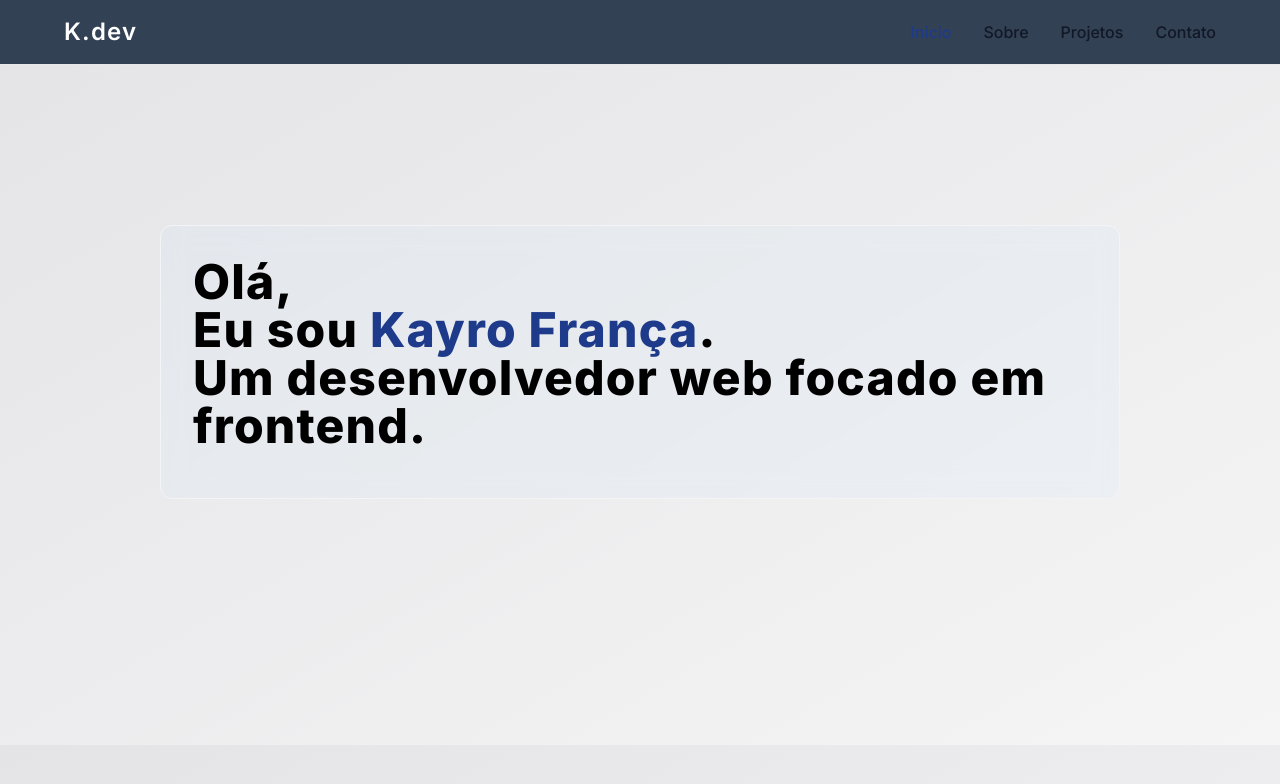
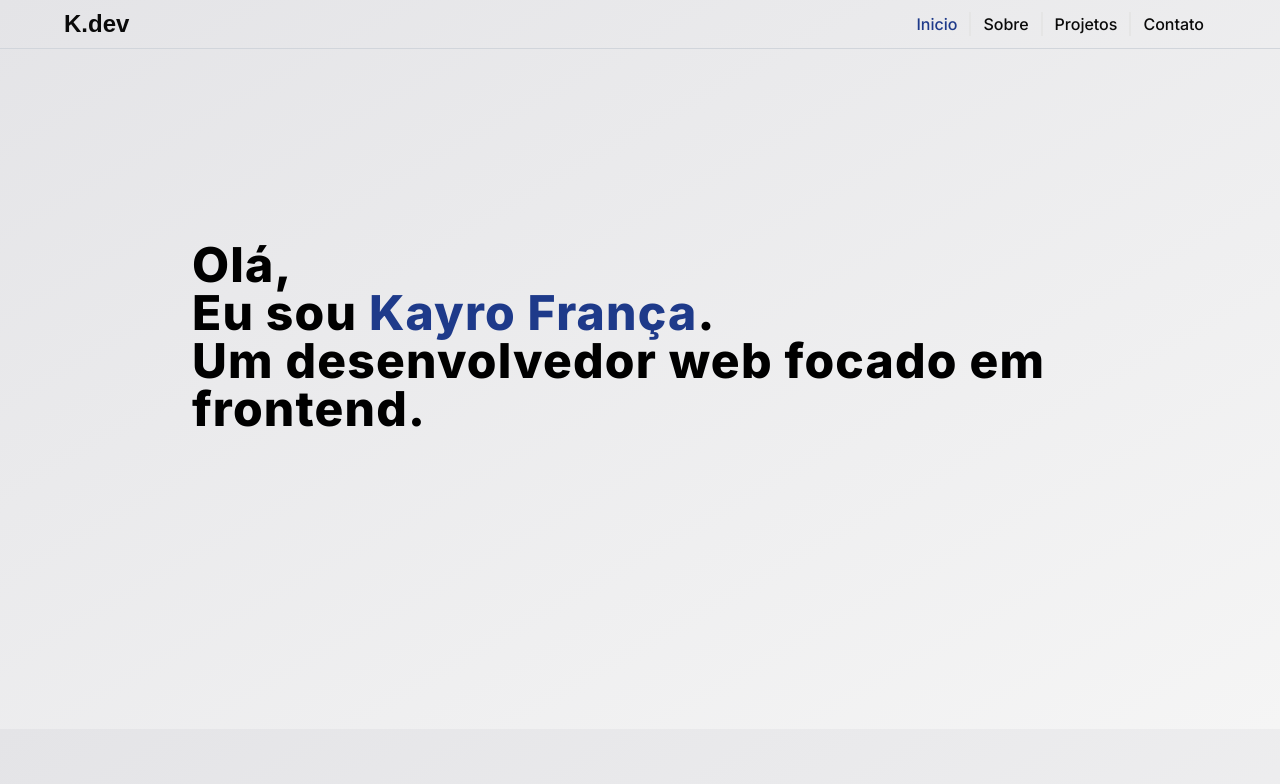
Before and after one commit to Kako-0/my-portfolio, a Next.js app: page / in a window 1280 px wide. Shown: the top 784 px of the page. Built offline with nearby package versions, Linux system fonts and the light colour scheme; a web font is replaced by a local one.

Commit message:
refactored style

```diff
--- a/src/app/page.tsx
+++ b/src/app/page.tsx
@@ -4,14 +4,14 @@ export default function Home() {
   return (
     <>
       <Header />
-      <main className="flex flex-col items-start w-full h-[85vh] relative p-40">
-        <div className="grid gap-4 place-items-start p-8 bg-blue-200 rounded-xl bg-clip-padding backdrop-filter backdrop-blur-md bg-opacity-10 border border-gray-100">
-          <h1 className=" font-extrabold text-5xl tracking-wide">
+      <main className="flex flex-col items-start w-full h-[85vh] relative md:p-40 bg-transparent">
+        <div className="grid gap-4 place-items-start p-8">
+          <h1 className="font-extrabold text-4xl md:text-5xl tracking-wide">
             Olá, <br />
             Eu sou <span className="text-blue-900">Kayro França</span>. <br />
             Um desenvolvedor web focado em frontend.
           </h1>
-          <h2 className=" font-bold text-3xl"></h2>
+          <h2 className="font-bold text-3xl"></h2>
         </div>
       </main>
     </>
--- a/src/components/Header/index.tsx
+++ b/src/components/Header/index.tsx
@@ -1,4 +1,5 @@
 "use client";
+import { rozha } from "@/app/fonts";
 import React, { useState } from "react";
 
 function Header() {
@@ -13,11 +14,13 @@ function Header() {
   };
 
   return (
-    <header className="text-white w-full border-b border-gray-200">
-      <nav className="border-gray-200 bg-slate-700 ">
-        <div className=" flex flex-wrap items-center justify-between mx-auto py-4 px-16">
+    <header className="text-white w-full border-b border-gray-300">
+      <nav className="border-gray-900">
+        <div className=" flex flex-wrap items-center justify-between mx-auto py-2 px-16">
           <a href="#" className="flex items-center">
-            <span className="self-center text-2xl font-semibold whitespace-nowrap dark:text-white tracking-wider">
+            <span
+              className={`${rozha.className} self-center text-2xl font-semibold whitespace-nowrap text-neutral-950`}
+            >
               K.dev
             </span>
           </a>
@@ -50,8 +53,8 @@ function Header() {
             className="hidden w-full md:block md:w-auto"
             id="navbar-solid-bg"
           >
-            <ul className="flex flex-col font-medium mt-4 rounded-lg bg-gray-50 md:flex-row md:space-x-8 md:mt-0 md:border-0 md:bg-transparent dark:bg-gray-800 md:dark:bg-transparent dark:border-gray-700">
-              <li>
+            <ul className="flex flex-col font-medium mt-4 rounded-lg bg-gray-50 md:flex-row md:mt-0 md:border-0 md:bg-transparent dark:bg-gray-800 md:dark:bg-transparent dark:border-gray-700">
+              <li className="border-r-2 border-neutral-200 px-3">
                 <a
                   href="#"
                   className="block py-2 pl-3 pr-4 text-white bg-blue-900 rounded md:bg-transparent md:text-blue-900 md:p-0 md:dark:text-blue-500 dark:bg-blue-600 md:dark:bg-transparent"
@@ -60,26 +63,26 @@ function Header() {
                   Inicio
                 </a>
               </li>
-              <li>
+              <li className="border-r-2 border-neutral-200 px-3">
                 <a
                   href="#"
-                  className="block py-2 pl-3 pr-4 text-gray-900 rounded hover:bg-gray-100 md:hover:bg-transparent md:border-0 md:hover:text-blue-700 md:p-0 dark:text-white md:dark:hover:text-blue-500 dark:hover:bg-gray-700 dark:hover:text-white md:dark:hover:bg-transparent"
+                  className="block py-2 pl-3 pr-4 text-neutral-950 rounded hover:bg-gray-100 md:hover:bg-transparent md:border-0 md:hover:text-blue-700 md:p-0  md:dark:hover:text-blue-500 dark:hover:bg-gray-700 dark:hover:text-white md:dark:hover:bg-transparent"
                 >
                   Sobre
                 </a>
               </li>
-              <li>
+              <li className="border-r-2 border-neutral-200 px-3">
                 <a
                   href="#"
-                  className="block py-2 pl-3 pr-4 text-gray-900 rounded hover:bg-gray-100 md:hover:bg-transparent md:border-0 md:hover:text-blue-700 md:p-0 dark:text-white md:dark:hover:text-blue-500 dark:hover:bg-gray-700 dark:hover:text-white md:dark:hover:bg-transparent"
+                  className="block py-2 pl-3 pr-4 text-neutral-950 rounded hover:bg-gray-100 md:hover:bg-transparent md:border-0 md:hover:text-blue-700 md:p-0  md:dark:hover:text-blue-500 dark:hover:bg-gray-700 dark:hover:text-white md:dark:hover:bg-transparent"
                 >
                   Projetos
                 </a>
               </li>
-              <li>
+              <li className="px-3">
                 <a
                   href="#"
-                  className="block py-2 pl-3 pr-4 text-gray-900 rounded hover:bg-gray-100 md:hover:bg-transparent md:border-0 md:hover:text-blue-700 md:p-0 dark:text-white md:dark:hover:text-blue-500 dark:hover:bg-gray-700 dark:hover:text-white md:dark:hover:bg-transparent"
+                  className="block py-2 pl-3 pr-4 text-neutral-950 rounded hover:bg-gray-100 md:hover:bg-transparent md:border-0 md:hover:text-blue-700 md:p-0  md:dark:hover:text-blue-500 dark:hover:bg-gray-700 dark:hover:text-white md:dark:hover:bg-transparent"
                 >
                   Contato
                 </a>
```
